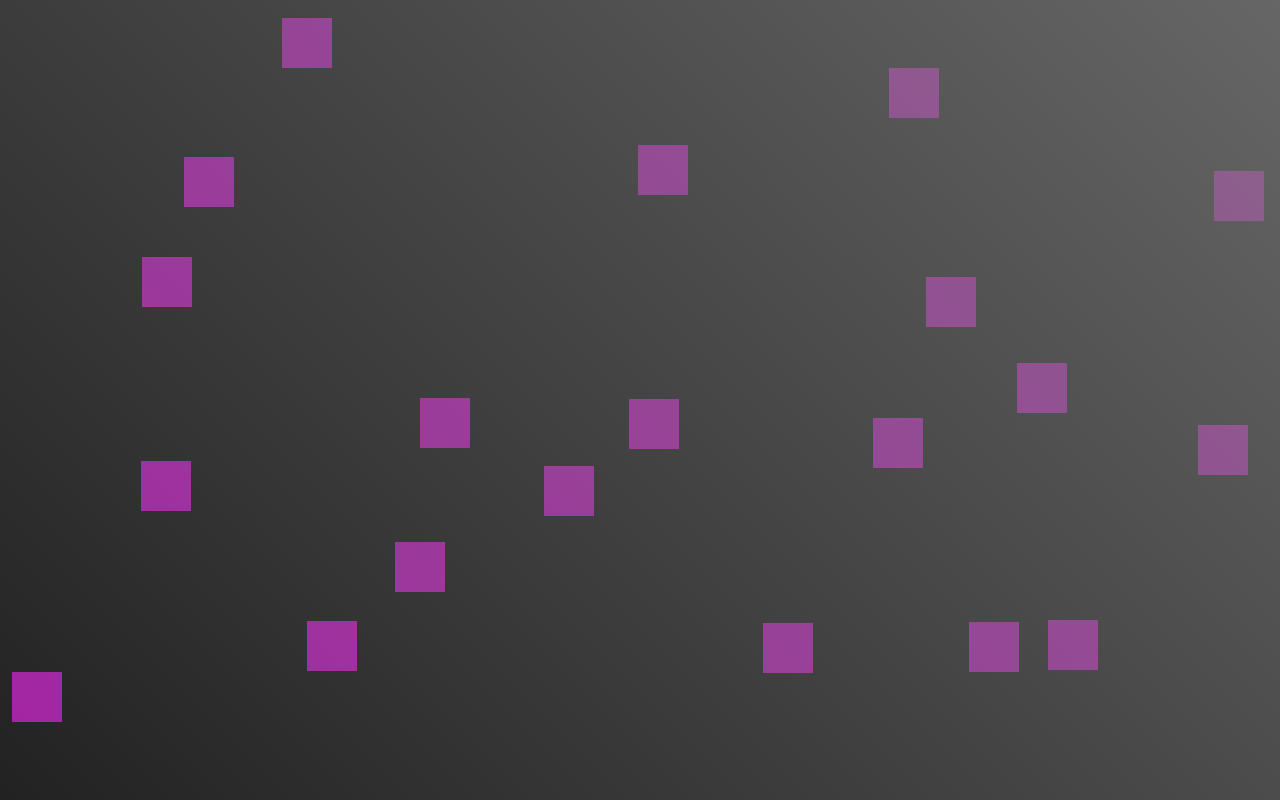
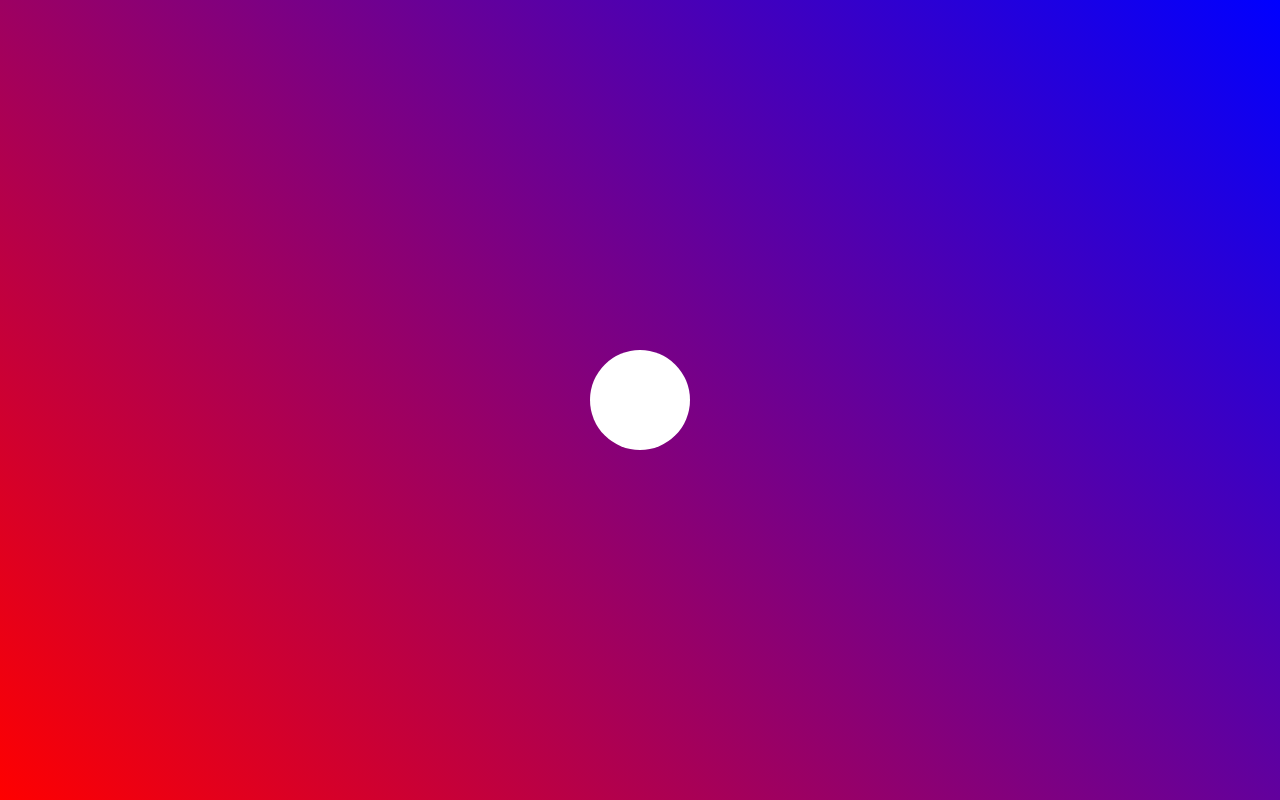
Before and after one commit to A-Massart/amassart.github.io, a website: page index.html in a window 1280 px wide. Drawn offline with Linux system fonts and the light colour scheme.

Commit message:
totally changed the elements

```diff
--- a/index.html
+++ b/index.html
@@ -3,7 +3,7 @@
 <head>
     <meta charset="UTF-8">
     <meta name="viewport" content="width=device-width, initial-scale=1.0">
-    <title>Net Art Glitch</title>
+    <title>Net Art Minimal</title>
     <style>
         body {
             margin: 0;
@@ -11,55 +11,24 @@
             display: flex;
             justify-content: center;
             align-items: center;
-            background: linear-gradient(45deg, #000, #111, #222);
-            overflow: hidden;
-            animation: bgAnimation 5s infinite alternate;
+            background: linear-gradient(45deg, #ff0000, #0000ff);
         }
 
-        @keyframes bgAnimation {
-            0% { background: linear-gradient(45deg, #000, #222, #444); }
-            100% { background: linear-gradient(45deg, #222, #444, #666); }
+        .circle {
+            width: 100px;
+            height: 100px;
+            background: white;
+            border-radius: 50%;
+            transition: transform 0.3s, background 0.3s;
         }
 
-        .container {
-            position: relative;
-            width: 100vw;
-            height: 100vh;
-        }
-
-        .square {
-            position: absolute;
-            width: 50px;
-            height: 50px;
-            background: rgba(255, 0, 255, 0.7);
-            transition: transform 0.2s, background 0.3s;
-            mix-blend-mode: difference;
-            animation: glitch 0.5s infinite alternate ease-in-out;
-        }
-
-        @keyframes glitch {
-            0% { transform: translate(0, 0); opacity: 1; }
-            50% { transform: translate(5px, -5px); opacity: 0.5; }
-            100% { transform: translate(-5px, 5px); opacity: 1; }
-        }
-
-        .square:hover {
-            background: cyan;
-            transform: scale(1.3);
+        .circle:hover {
+            transform: scale(1.5);
+            background: yellow;
         }
     </style>
 </head>
 <body>
-    <div class="container">
-        <script>
-            for (let i = 0; i < 20; i++) {
-                let square = document.createElement("div");
-                square.classList.add("square");
-                square.style.left = Math.random() * window.innerWidth + "px";
-                square.style.top = Math.random() * window.innerHeight + "px";
-                document.querySelector(".container").appendChild(square);
-            }
-        </script>
-    </div>
+    <div class="circle"></div>
 </body>
 </html>
```
